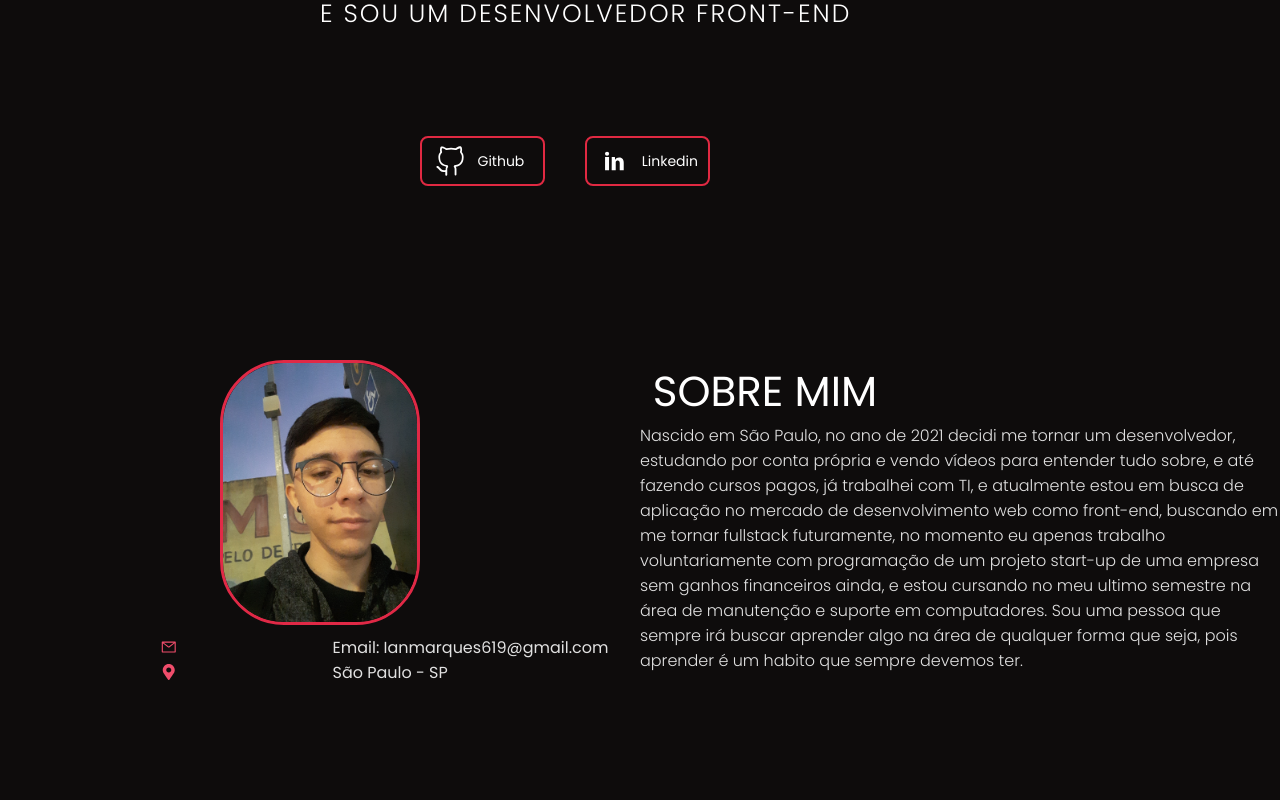
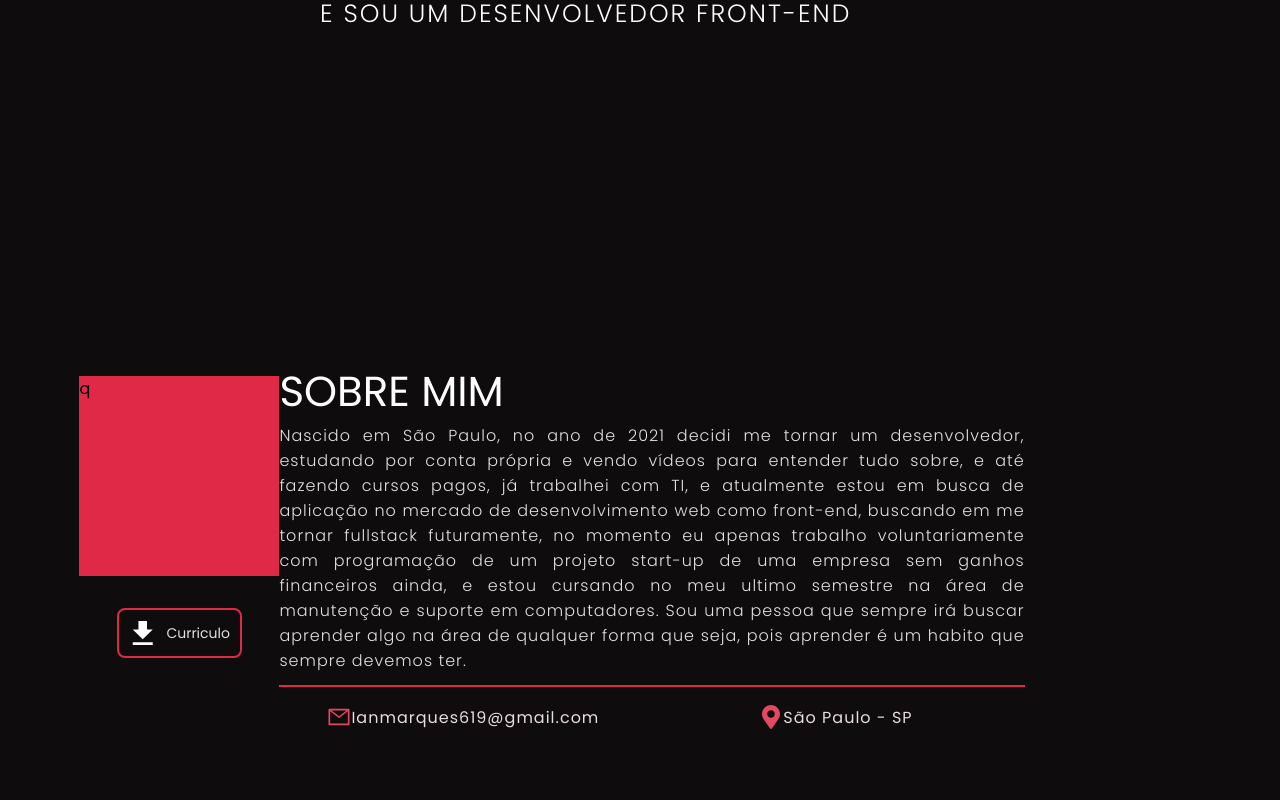
Before and after one commit to Ianvi1/Portfolio1.0, a React (Vite) app: page / in a window 1280 px wide. Shown: the part 440-1240 px from the top of the page. Built offline with nearby package versions, Linux system fonts and the light colour scheme.

Commit message:
mudanças aplicadas na parte do about, falta algumas coisas a adicionar e ajustes. (valeu gepeto)

```diff
--- a/src/components/About.sass
+++ b/src/components/About.sass
@@ -12,19 +12,31 @@
 .AboutArea
   display: flex
   flex-direction: column
-
+  margin-right: 16rem
   h1
     font-weight: 400
     font-size: 42px
+    margin: 0
+
   p
     color: #e1e1e1
     font-weight: 300
+    text-align: justify
+    letter-spacing: 1px
+
+  span
+    border-top: 2px solid #e02946
+    margin-top: 12px
+
 
 
 .ImageArea
   display: flex
   justify-content: center
   flex-direction: column
+  align-items: center
+  margin-top: 1rem
+  margin-left: 5rem
 
   .AboutIcon
     color: #ef4d6b
@@ -40,13 +52,28 @@
 
 .AboutInfo
   display: flex
-  flex-direction: column
-  margin-left: 10px
-  margin-top: 10px
+  margin-top: 18px
+  margin-left: 3rem
+  p
+    font-weight:500
+    color:#e9dcdc
+    text-wrap: nowrap
 
 .AboutInfo > div
-  display: flex
-  align-items: center
+  margin-right: 10rem
 
 .AboutIcon
-  margin-right: 5px
+  font-size: 24px
+  color: #e24862
+
+.Square
+  width: 200px
+  height: 200px
+  background-color: #e02946
+
+.ButtonArea
+  display: flex
+  justify-content: center
+  align-items: center
+  margin-top: 2rem
+  margin-bottom: 2rem
--- a/src/components/About.tsx
+++ b/src/components/About.tsx
@@ -9,17 +9,7 @@ const AboutPage = () => {
     <main>
       <div className='AboutPage'>
         <div className='ImageArea'>
-          <img className='ImageEdit' src='../../public/perfil.jpg'/>
-          <div className='AboutInfo'>
-            <div>
-            <AiOutlineMail className='AboutIcon'/>
-            <p>Email: Ianmarques619@gmail.com</p>
-            </div>
-            <div>
-            <FaMapMarkerAlt className='AboutIcon'/>
-            <p>São Paulo - SP</p>
-            </div>
-          </div>
+          <div className='Square'>q</div>
           <div className='ButtonArea'>
           <a href='' target='_blank' rel='noreferrer'>
           <IoMdDownload className='DownloadIcon' />
@@ -28,13 +18,23 @@ const AboutPage = () => {
           </div>
         </div>
         <div className='AboutArea'>
-          <div className='Bar'></div>
           <h1>SOBRE MIM</h1>
           <p>Nascido em São Paulo, no ano de 2021 decidi me tornar um desenvolvedor, estudando por conta própria
              e vendo vídeos para entender tudo sobre, e até fazendo cursos pagos, já trabalhei com TI, e atualmente estou em busca
              de aplicação no mercado de desenvolvimento web como front-end, buscando em me tornar fullstack futuramente, no momento eu apenas trabalho voluntariamente
              com programação de um projeto start-up de uma empresa sem ganhos financeiros ainda, e estou cursando no meu ultimo semestre na área de manutenção e suporte em computadores.
              Sou uma pessoa que sempre irá buscar aprender algo na área de qualquer forma que seja, pois aprender é um habito que sempre devemos ter.</p>
+          <span></span>
+          <div className='AboutInfo'>
+            <AiOutlineMail className='AboutIcon'/>
+            <div>
+            <p>Ianmarques619@gmail.com</p>
+            </div>
+            <FaMapMarkerAlt className='AboutIcon'/>
+            <div>
+            <p>São Paulo - SP</p>
+            </div>
+          </div>
         </div>
       </div>
     </main>
```
